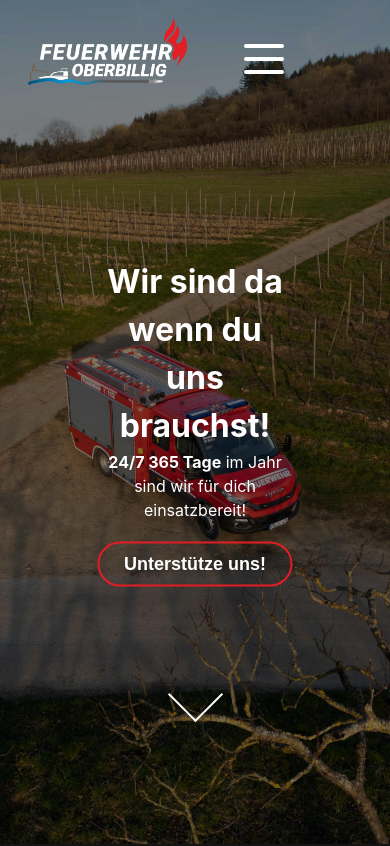
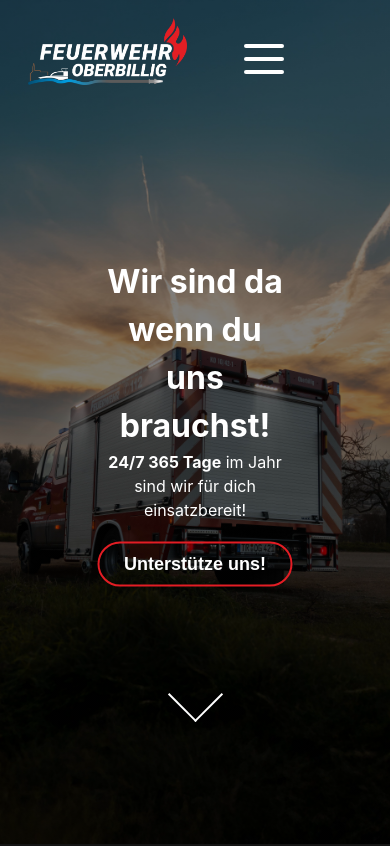
Before and after one commit to FelixSchick/FFW-OG, a React (Vite) app: page / in a window 390 px wide. Shown: the top 846 px of the page. Built offline with nearby package versions, Linux system fonts and the light colour scheme.

Commit message:
fix: hero change + vertical hero

```diff
--- a/src/components/Hero.css
+++ b/src/components/Hero.css
@@ -118,3 +118,11 @@
 .button:active {
     scale: 1;
 }
+
+
+@media all and (max-width: 1000px) {
+    .hero-image {
+      height: 100vh;
+      background-image: linear-gradient(rgba(0, 0, 0, 0.5), rgba(0, 0, 0, 0.5)), url(../assets/hero-vertical.jpg);
+    }
+}
```
Also changed, not shown: src/assets/hero-vertical.jpg (added), src/assets/hero.jpg, 1 other file (tests, documents, lock files or other folders).
